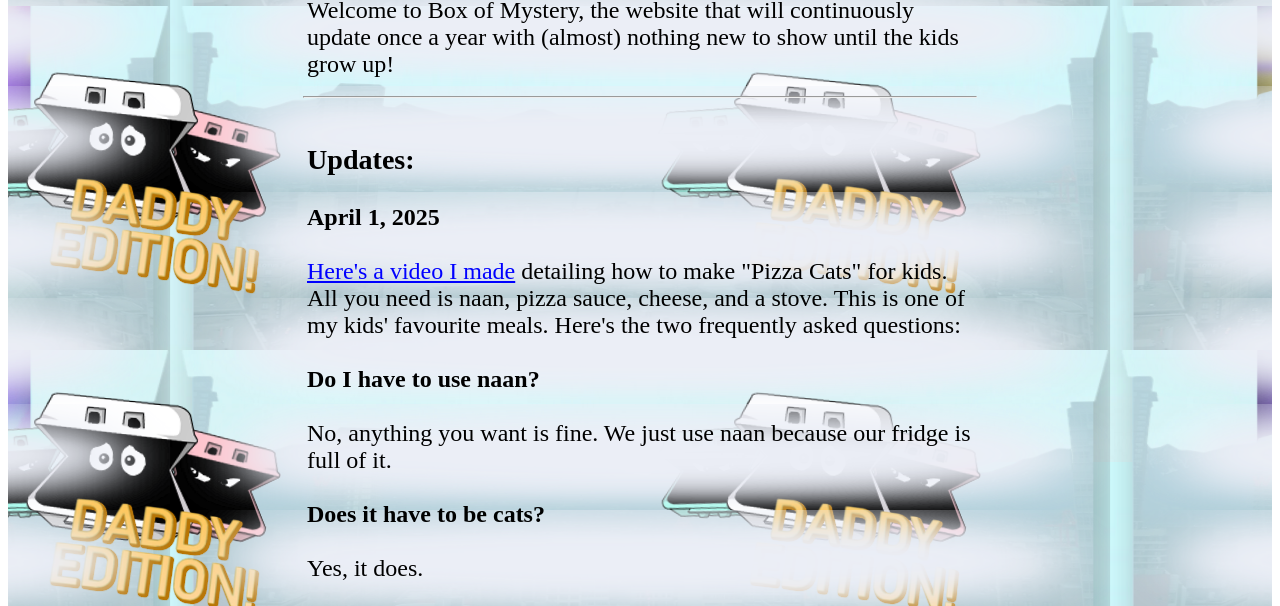
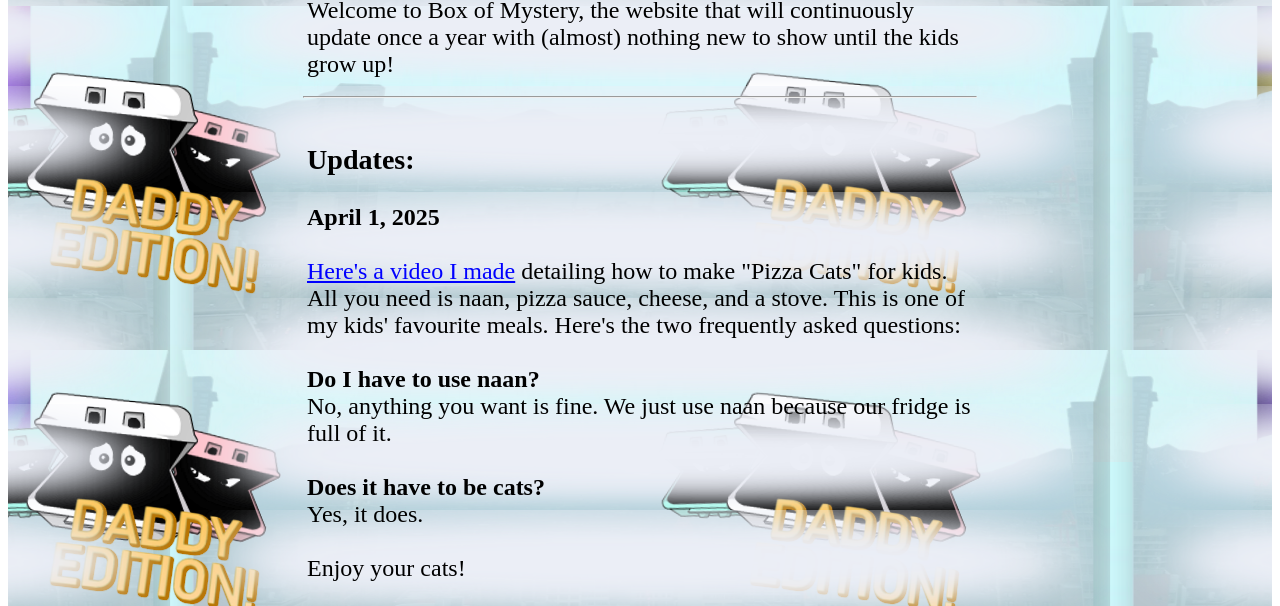
Before and after one commit to chrisushko/boxofmystery, a plain HTML site: page index.html in a window 1280 px wide. Shown: the part 346-952 px from the top of the page. Drawn offline with Linux system fonts and the light colour scheme.

Commit message:
Update index.html

```diff
--- a/index.html
+++ b/index.html
@@ -110,9 +110,9 @@ p {margin-left: 0px; margin-top: 0px; margin-right: 0px; margin-bottom: 0px; }
 <B>April 1, 2025</B>
 <P><BR><A HREF="https://www.youtube.com/watch?v=uT7A2UpV6Ws">Here's a video I made</A> detailing how to make "Pizza Cats" for kids. All you need is naan, pizza sauce, cheese, and a stove. This is one of my kids' favourite meals. Here's the two frequently asked questions:
 <P><BR><B>Do I have to use naan?</B>
-<P><BR>No, anything you want is fine. We just use naan because our fridge is full of it.</P>
+<BR>No, anything you want is fine. We just use naan because our fridge is full of it.</P>
 <P><BR><B>Does it have to be cats?</B>
-<P><BR>Yes, it does.</P>
+<BR>Yes, it does.</P>
 <P><BR>Enjoy your cats!</P>
 <P>
 
```
